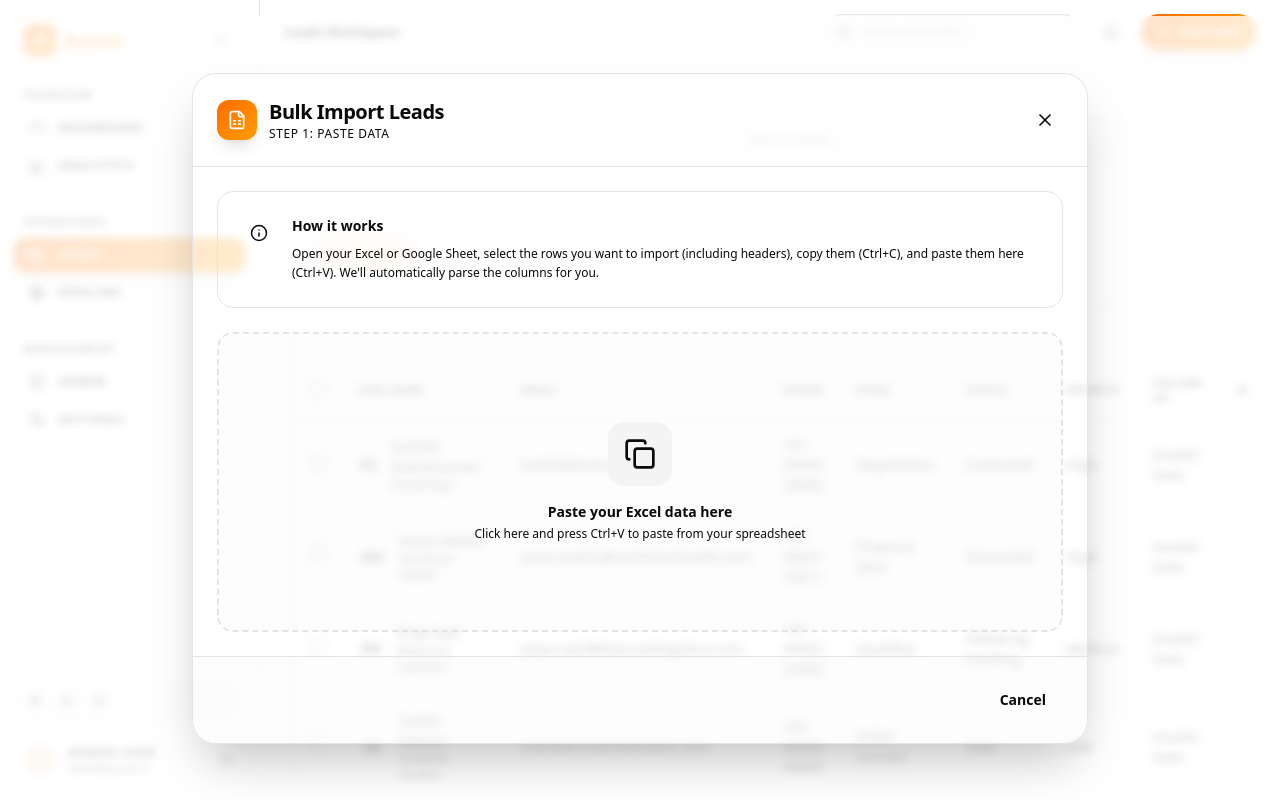
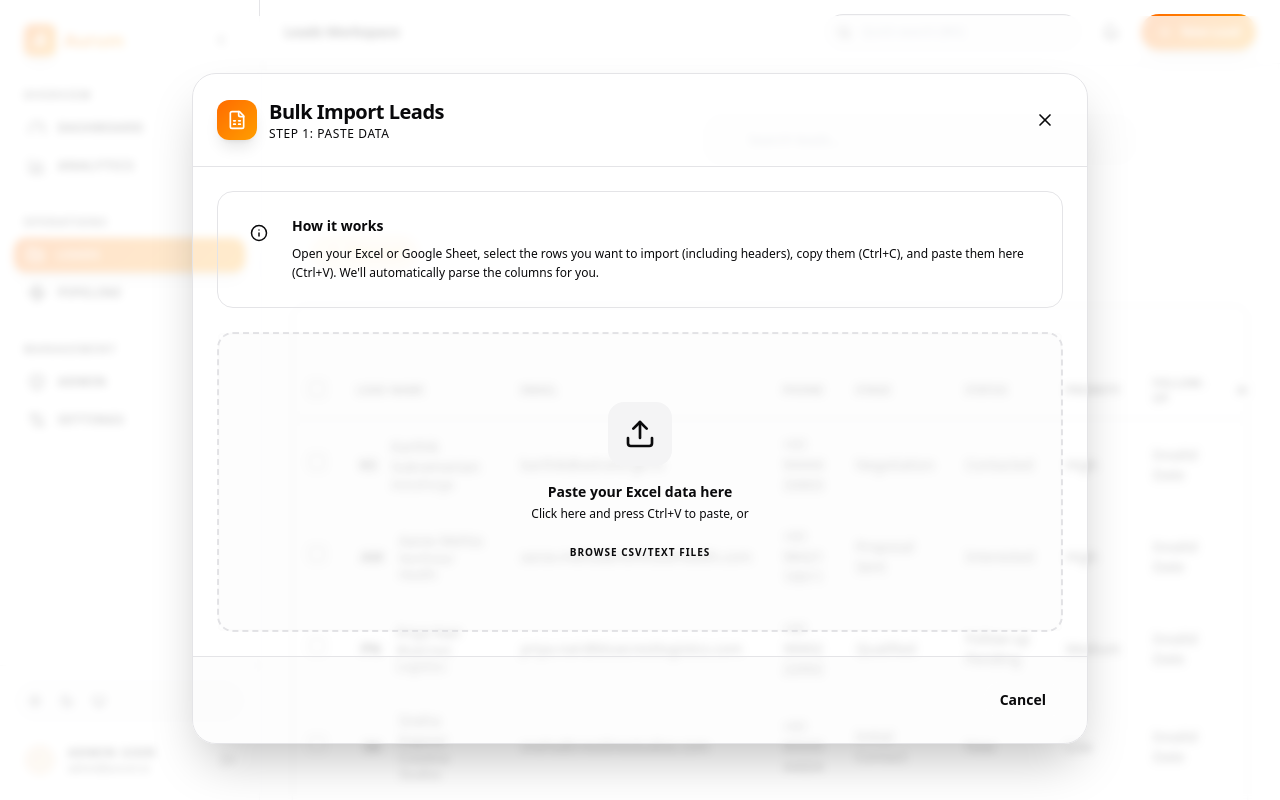
Before and after one commit to Subashav/Aurum-CRM, a Next.js app: page /leads in a window 1280 px wide. Both pictures are taken after a click on the button "Import Leads". Built offline with nearby package versions, Linux system fonts and the light colour scheme.

Commit message:
fix: improve bulk import paste focus and add file upload support

```diff
--- a/components/modals/bulk-import-modal.tsx
+++ b/components/modals/bulk-import-modal.tsx
@@ -16,6 +16,7 @@ interface BulkImportModalProps {
 
 export function BulkImportModal({ isOpen, onClose }: BulkImportModalProps) {
   const { createLead } = useLeadsStore();
+  const textareaRef = React.useRef<HTMLTextAreaElement>(null);
   const [pastedData, setPastedData] = useState<string>('');
   const [parsedRows, setParsedRows] = useState<string[][]>([]);
   const [headers, setHeaders] = useState<string[]>([]);
@@ -63,6 +64,24 @@ export function BulkImportModal({ isOpen, onClose }: BulkImportModalProps) {
     setMapping(newMapping);
     setStep(2);
   };
+
+  const handleFileUpload = (e: React.ChangeEvent<HTMLInputElement>) => {
+    const file = e.target.files?.[0];
+    if (!file) return;
+
+    const reader = new FileReader();
+    reader.onload = (event) => {
+      const text = event.target?.result as string;
+      if (text) processText(text);
+    };
+    reader.readAsText(file);
+  };
+
+  React.useEffect(() => {
+    if (isOpen && step === 1) {
+      setTimeout(() => textareaRef.current?.focus(), 100);
+    }
+  }, [isOpen, step]);
 
   const handleImport = () => {
     const importData = parsedRows.slice(1); // Skip headers
@@ -149,20 +168,35 @@ export function BulkImportModal({ isOpen, onClose }: BulkImportModalProps) {
 
               <div
                 className="relative group min-h-[300px] rounded-2xl border-2 border-dashed border-border hover:border-primary/40 transition-all flex flex-col items-center justify-center bg-muted/20"
-                onPaste={handlePaste}
+                onClick={() => textareaRef.current?.focus()}
               >
                 <div className="text-center space-y-4 p-12 group-hover:scale-105 transition-transform">
                   <div className="h-16 w-16 rounded-2xl bg-muted flex items-center justify-center mx-auto text-muted-foreground">
-                    <Copy size={32} />
+                    <Upload size={32} />
                   </div>
                   <div>
                     <p className="text-sm font-bold">Paste your Excel data here</p>
-                    <p className="text-xs text-muted-foreground mt-1">Click here and press Ctrl+V to paste from your spreadsheet</p>
+                    <p className="text-xs text-muted-foreground mt-1">Click here and press Ctrl+V to paste, or</p>
+                    <div className="mt-4">
+                      <input
+                        type="file"
+                        accept=".csv,.txt"
+                        onChange={handleFileUpload}
+                        className="hidden"
+                        id="file-upload"
+                      />
+                      <label
+                        htmlFor="file-upload"
+                        className="cursor-pointer text-[10px] font-black uppercase tracking-widest text-primary hover:underline"
+                      >
+                        Browse CSV/Text Files
+                      </label>
+                    </div>
                   </div>
                 </div>
                 <textarea
-                  className="absolute inset-0 opacity-0 cursor-pointer"
-                  autoFocus
+                  ref={textareaRef}
+                  className="absolute inset-0 opacity-[0.01] cursor-pointer"
                   onPaste={handlePaste}
                   onChange={(e) => processText(e.target.value)}
                   value={pastedData}
```
